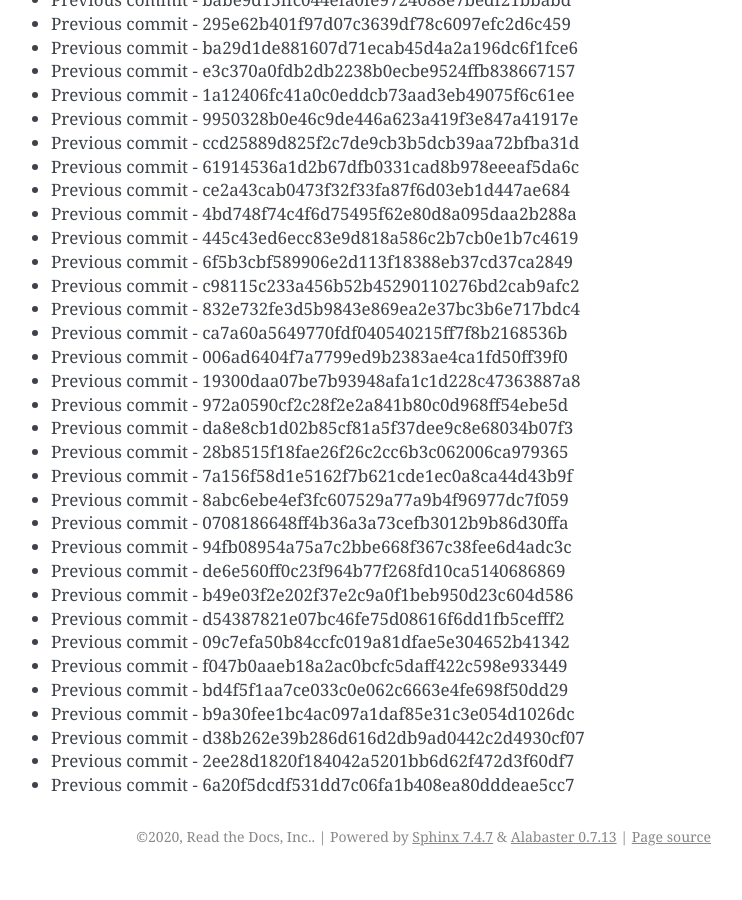
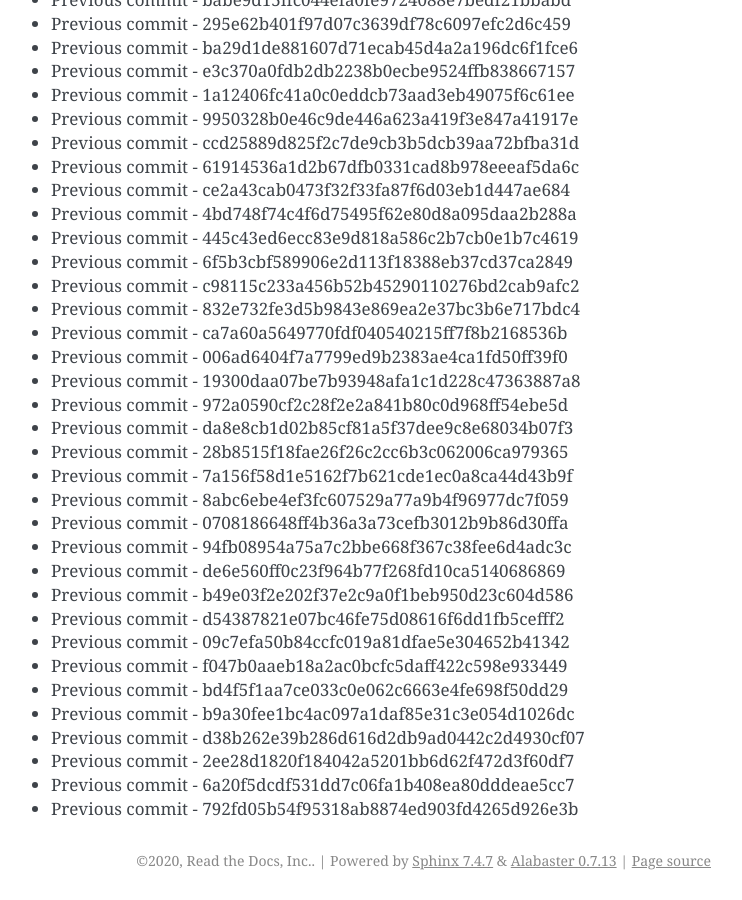
Before and after one commit to readthedocs/rtd-git-stresstest, a Sphinx documentation site: the page built from docs/updates.rst, in a window 1280 px wide and 900 px high, scrolled down 3535 px. Shown: the whole window, without its empty margins (399-1141 px from the left). Built offline with Sphinx 7.4.7, drawn with Linux system fonts in a browser that asks for light colours; before the commit the page ends 4411 px from its top, so only the background shows below that.

Commit message:
Generating commit from previous: 792fd05b54f95318ab8874ed903fd4265d926e3b

```diff
--- a/docs/updates.rst
+++ b/docs/updates.rst
@@ -180,3 +180,4 @@ It can be tested for any performance characteristics.
 * Previous commit - d38b262e39b286d616d2db9ad0442c2d4930cf07
 * Previous commit - 2ee28d1820f184042a5201bb6d62f472d3f60df7
 * Previous commit - 6a20f5dcdf531dd7c06fa1b408ea80dddeae5cc7
+* Previous commit - 792fd05b54f95318ab8874ed903fd4265d926e3b
```
